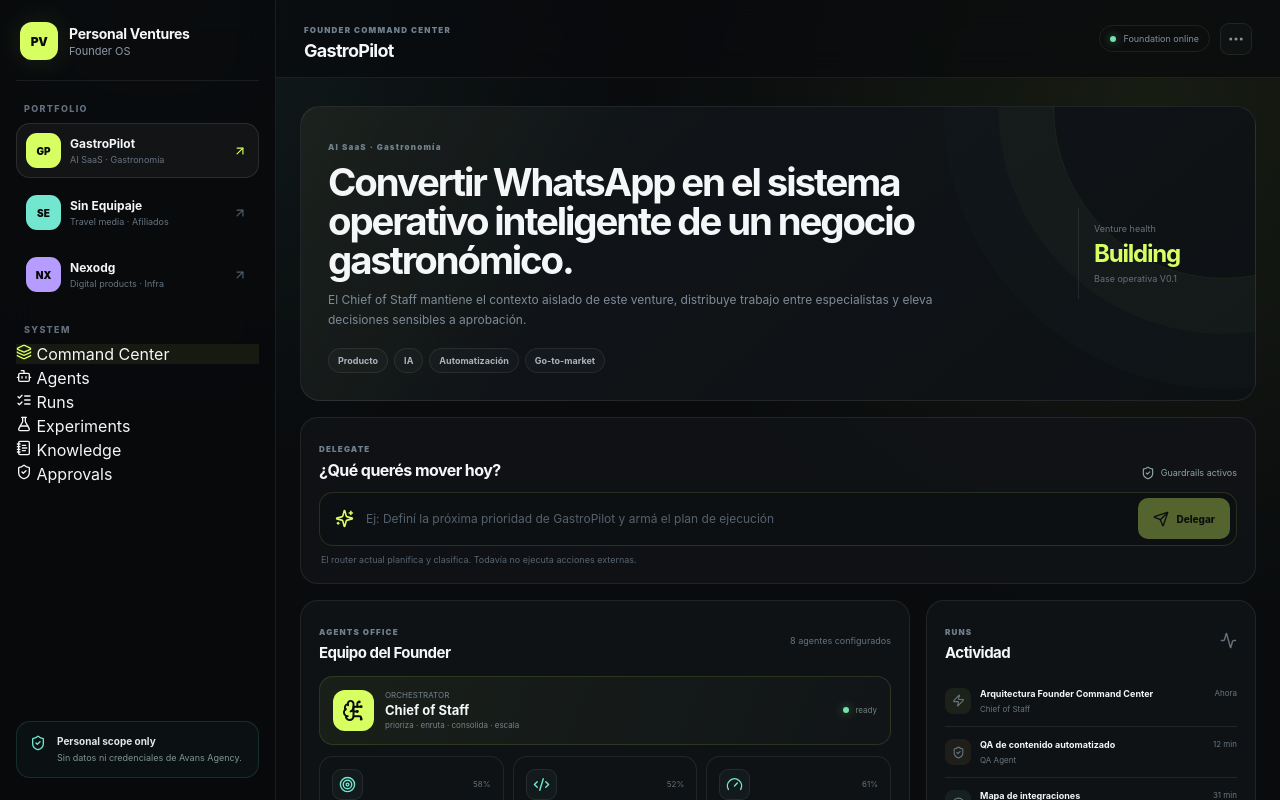
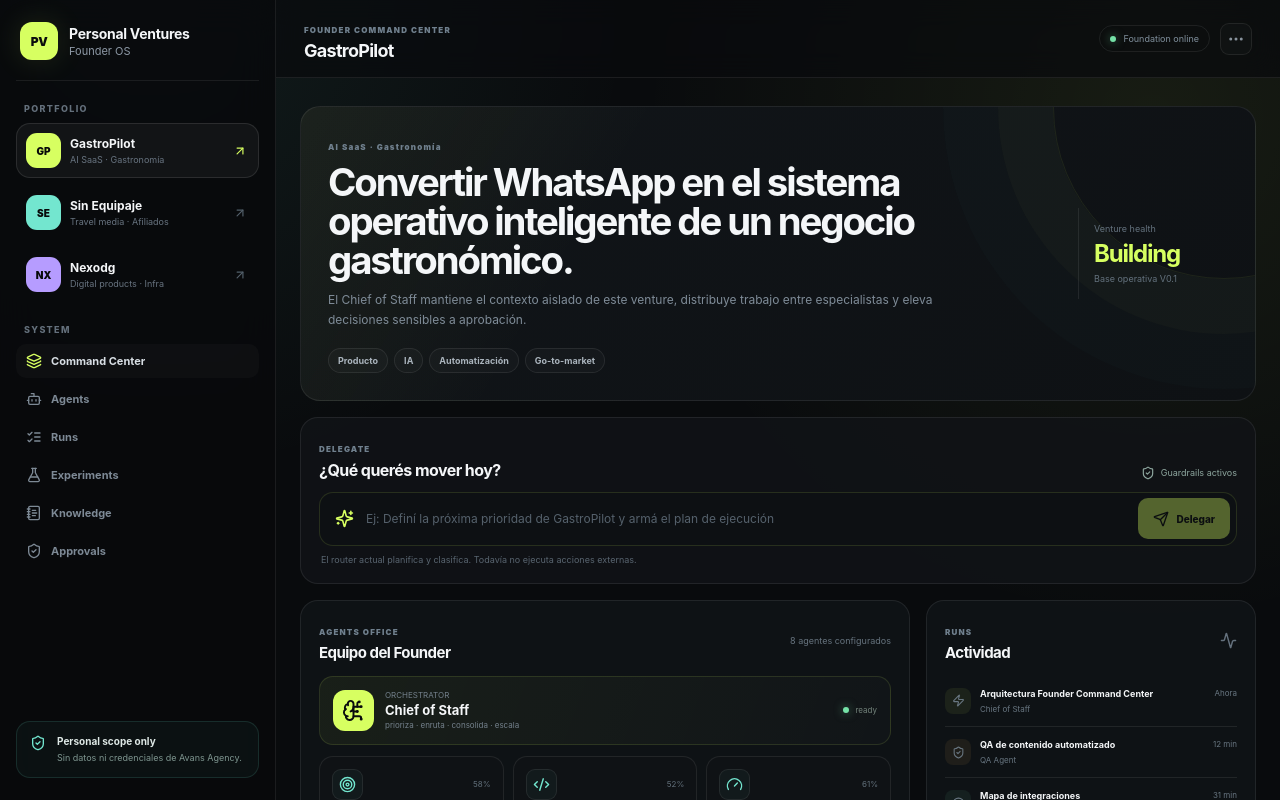
Before and after one commit to devdamig-dev/Personal-ventures-os, a Next.js app: page /command-center in a window 1280 px wide. In both pictures the pointer is over the link "Command Center". Shown: the top 800 px of the page. Built offline with nearby package versions, Linux system fonts and the light colour scheme.

Commit message:
style(ui): support system navigation links

```diff
--- a/app/command-center/command-center.module.css
+++ b/app/command-center/command-center.module.css
@@ -21,8 +21,8 @@
 .ventureCopy strong { font-size: 12px; }
 .ventureCopy small { color: #687480; font-size: 9px; overflow: hidden; text-overflow: ellipsis; white-space: nowrap; }
 .systemNav { display: grid; gap: 4px; }
-.systemNav button { border: 0; border-radius: 10px; padding: 9px 10px; background: transparent; color: #7d8995; display: flex; align-items: center; gap: 9px; font-size: 11px; font-weight: 650; text-align: left; }
-.systemNav button:hover { color: #d8dee4; background: rgba(255,255,255,.025); }
+.systemNav button, .systemNav a { border: 0; border-radius: 10px; padding: 9px 10px; background: transparent; color: #7d8995; display: flex; align-items: center; gap: 9px; font-size: 11px; font-weight: 650; text-align: left; text-decoration: none; }
+.systemNav button:hover, .systemNav a:hover { color: #d8dee4; background: rgba(255,255,255,.025); }
 .systemNav .navActive { color: var(--text); background: rgba(215,255,97,.07); }
 .systemNav .navActive svg { color: var(--accent); }
 .scopeCard { margin-top: auto; padding: 13px; border: 1px solid rgba(115,230,207,.13); border-radius: 14px; background: rgba(115,230,207,.04); display: grid; grid-template-columns: 18px 1fr; gap: 9px; color: var(--accent-2); }
```
